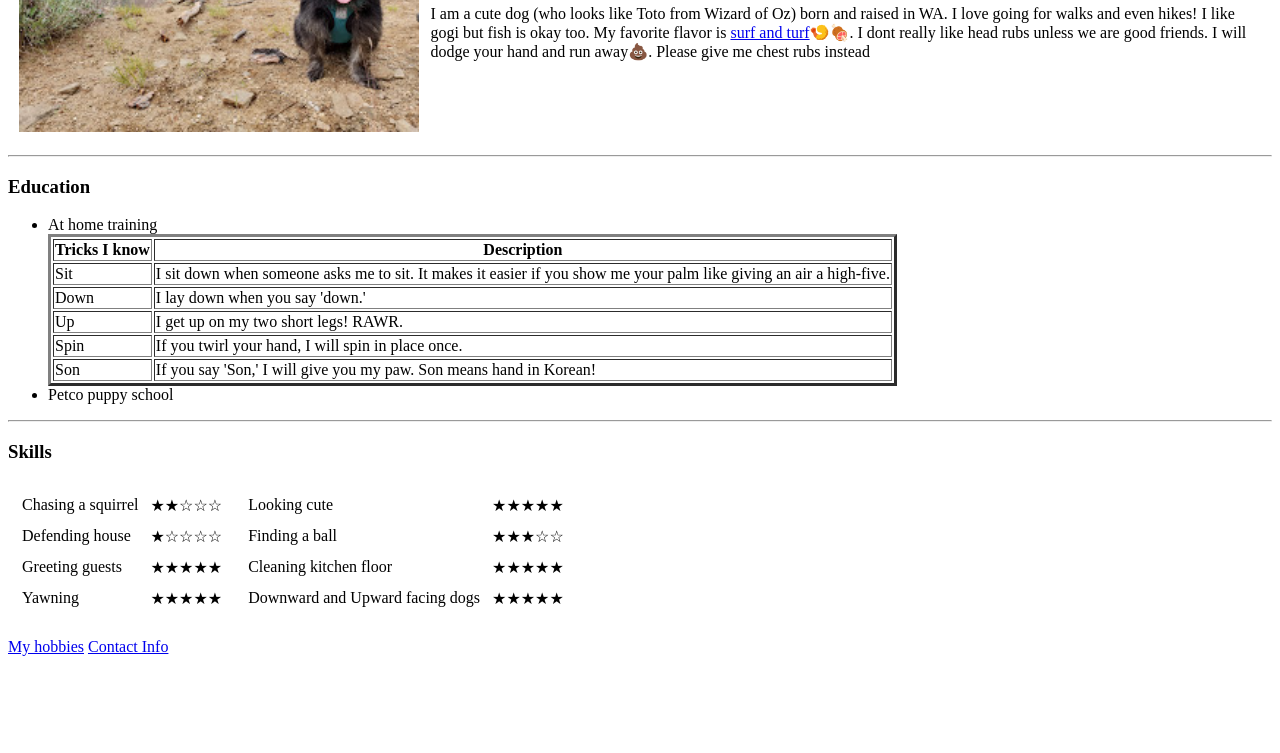
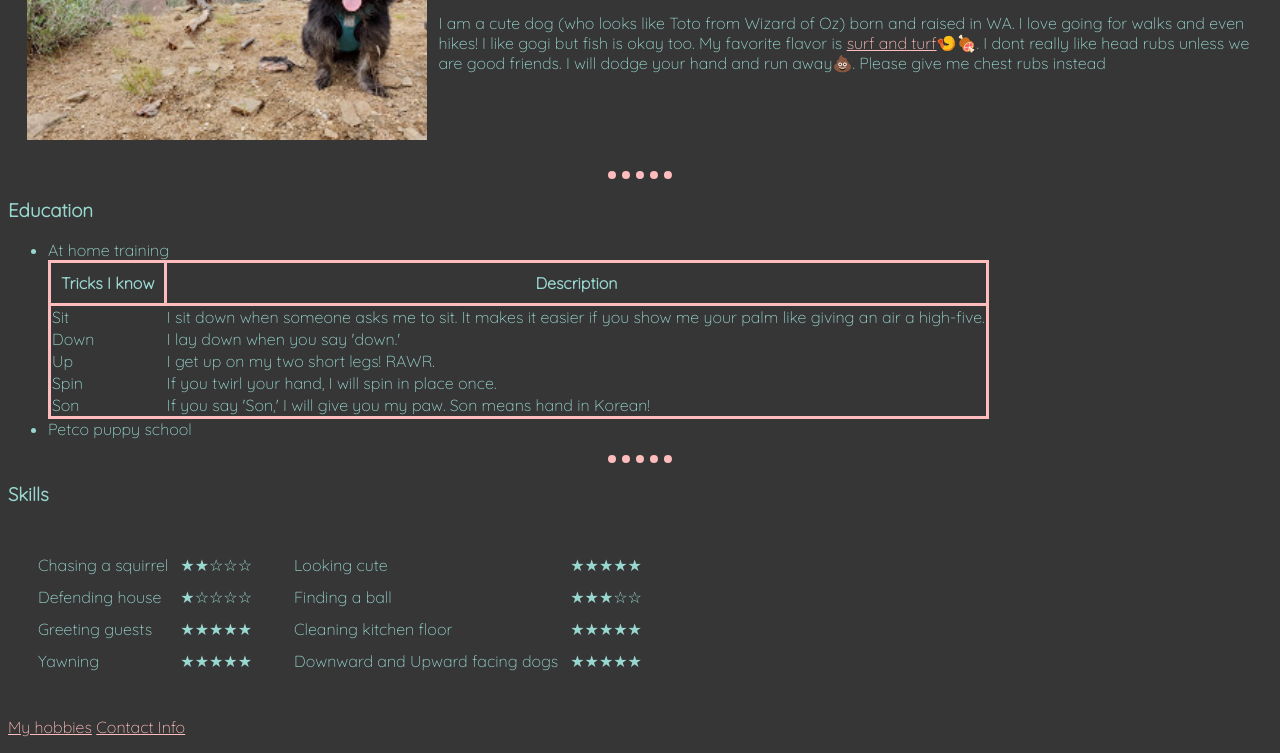
Before and after one commit to Laniella/Odee, a plain HTML site: page index.html in a window 1280 px wide. Shown: the part 187-940 px from the top of the page. Before the commit the page ends 859 px from the top, so only its background shows below. Drawn offline with Linux system fonts and the light colour scheme.

Commit message:
Style changes

```diff
--- a/index.html
+++ b/index.html
@@ -5,6 +5,34 @@
   <meta charset="utf-8">
   <meta name="description" content="odee is a cute dog that is overweight" />
   <title>🥀Odeeto</title>
+
+  <style>
+    @import url('https://fonts.googleapis.com/css2?family=Quicksand:wght@300&display=swap');
+    body {
+      background-color: #363636;
+      color: #99d8d0;
+      font-family: 'Quicksand', sans-serif;
+    }
+    hr {
+      color: #ffbcbc;
+      border-style: dotted none none none;
+      border-width: 8px;
+      height: 0px;
+      width: 5%;
+    }
+    .cooltable{
+      padding: 10px;
+      border-style: solid;
+      border-color: #ffbcbc;
+      border-collapse: collapse;
+    }
+    table{
+      padding: 8px;
+    }
+    a {
+      color: #ffbcbc;
+    }
+  </style>
 </head>
 
 <body>
@@ -25,11 +53,11 @@
   <h3>Education</h3>
   <ul>
     <li>At home training</li>
-    <table border="3px">
+    <table class=cooltable>
       <thead>
         <tr>
-          <th>Tricks I know</th>
-          <th>Description</th>
+          <th class=cooltable>Tricks I know</th>
+          <th class=cooltable>Description</th>
         </tr>
       </thead>
       <tbody>
```
